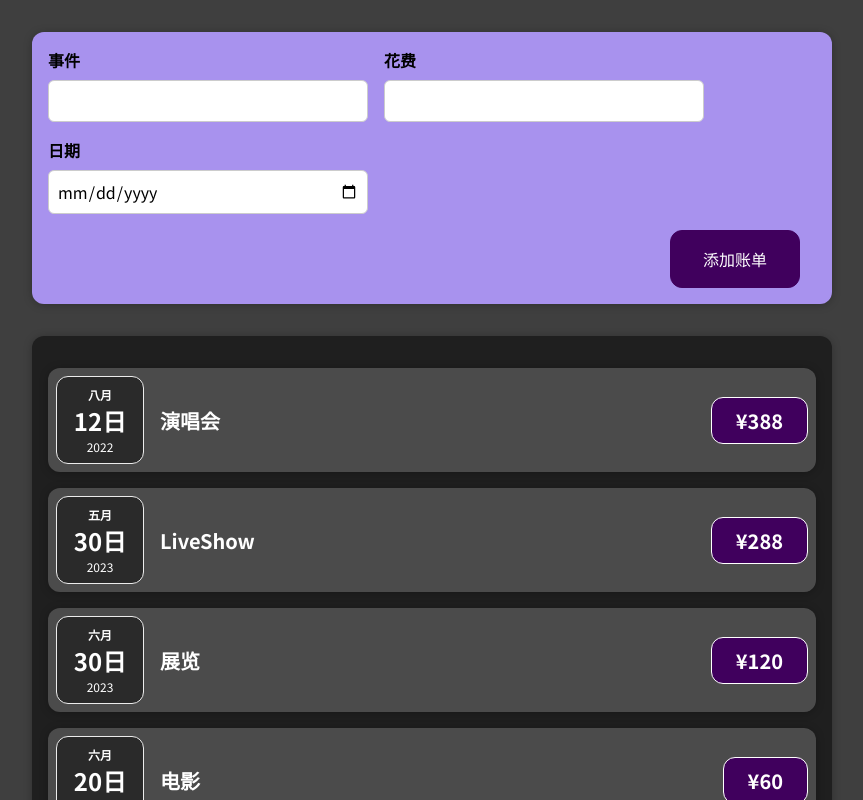
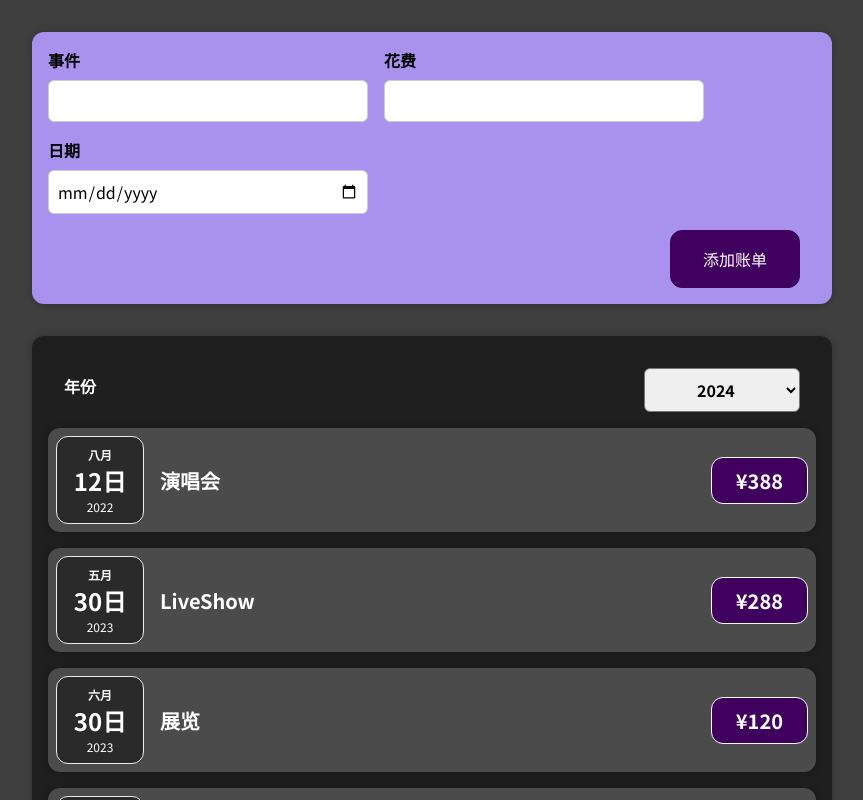
Before and after one commit to nickyyoung233/React__expense-record, a React (Create React App) app: page / in a window 1280 px wide. Shown: the top 800 px of the page, without its empty margins (208-1071 px from the left). Built offline with nearby package versions, Linux system fonts and the light colour scheme.

Commit message:
filterYear

```diff
--- a/src/components/Expense/Expense.js
+++ b/src/components/Expense/Expense.js
@@ -1,10 +1,15 @@
 import "./Expense.css";
 import Card from "../UI/Card";
 import ExpenseItem from "./ExpenseItem";
+import ExpensesFilter from "../ExpensesFilter/ExpensesFilter";
 
 function Expense({ expenses }) {
+  const getYear = (selectedYear) => {
+    console.log(selectedYear);
+  };
   return (
     <Card className="expenses">
+      <ExpensesFilter onGetYear={getYear} />
       <ExpenseItem
         title={expenses[0].title}
         amount={expenses[0].amount}
--- /dev/null
+++ b/src/components/ExpensesFilter/ExpensesFilter.css
@@ -0,0 +1,24 @@
+.expenses-filter {
+  color: white;
+  padding: 0 1rem;
+}
+
+.expenses-filter__control {
+  display: flex;
+  width: 100%;
+  align-items: center;
+  justify-content: space-between;
+  margin: 1rem 0;
+}
+
+.expenses-filter label {
+  font-weight: bold;
+  margin-bottom: 0.5rem;
+}
+
+.expenses-filter select {
+  font: inherit;
+  padding: 0.5rem 3rem;
+  font-weight: bold;
+  border-radius: 6px;
+}
--- /dev/null
+++ b/src/components/ExpensesFilter/ExpensesFilter.js
@@ -0,0 +1,21 @@
+import "./ExpensesFilter.css";
+
+const ExpensesFilter = ({ onGetYear }) => {
+  const filterChangeHandler = (selectedYear) => {
+    onGetYear(selectedYear.target.selectedOptions[0].value);
+  };
+  return (
+    <div className="expenses-filter">
+      <div className="expenses-filter__control">
+        <label>年份</label>
+        <select onChange={filterChangeHandler}>
+          <option value="2024">2024</option>
+          <option value="2023">2023</option>
+          <option value="2022">2022</option>
+        </select>
+      </div>
+    </div>
+  );
+};
+
+export default ExpensesFilter;
```
